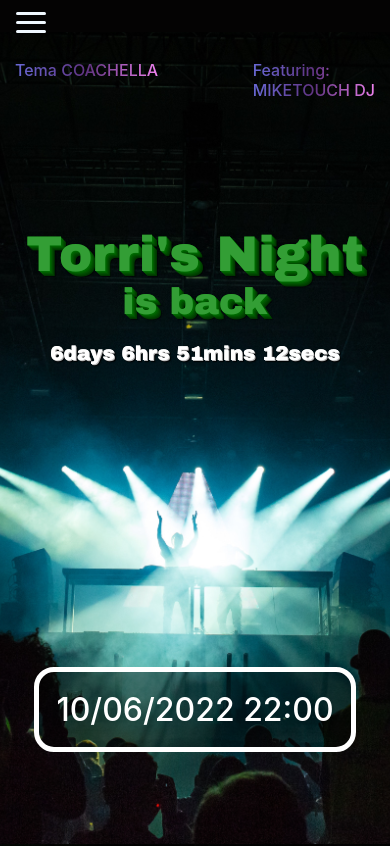
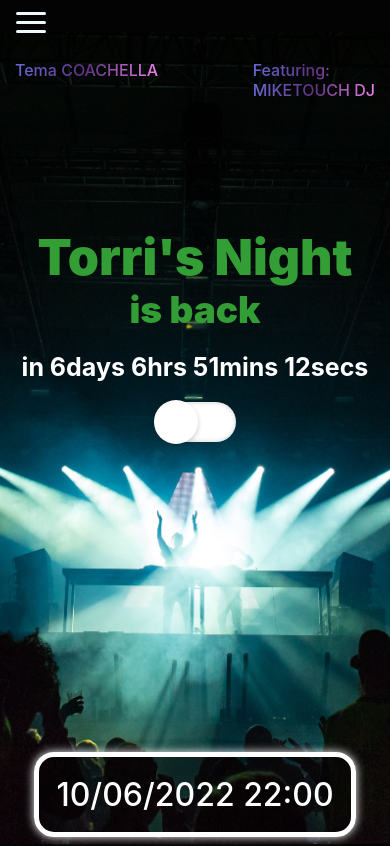
Before and after one commit to leoddi/torrisNight, a plain HTML site: page index.html in a window 390 px wide. Shown: the top 846 px of the page. Drawn offline with Linux system fonts and the light colour scheme.

Commit message:
Migliorie mobile e effetti visivi

```diff
--- a/index.html
+++ b/index.html
@@ -72,7 +72,8 @@
                   var minutes = Math.floor((distance % _hour) / _minute);
                   var seconds = Math.floor((distance % _minute) / _second);
 
-                  document.getElementById('countdown').innerHTML = days + 'days ';
+                  document.getElementById('countdown').innerHTML = 'in ';
+                  document.getElementById('countdown').innerHTML += days + 'days ';
                   document.getElementById('countdown').innerHTML += hours + 'hrs ';
                   document.getElementById('countdown').innerHTML += minutes + 'mins ';
                   document.getElementById('countdown').innerHTML += seconds + 'secs';
@@ -81,6 +82,9 @@
               timer = setInterval(showRemaining, 1000);
         </script>
         <div id="countdown"></div>
+        <div class="center">
+          <input id="switch" type="checkbox" name="">
+        </div>
       </div>
 
       <!--data e ora-->
@@ -104,7 +108,7 @@
       <div id="info">
         <div class="shuttle">
           <div class="css-3d-text-3">+16</div>
-          <i class="fa-solid fa-van-shuttle fa-6x"></i>
+          <i class="fa-solid fa-van-shuttle fa-6x" style="padding: 0px; "></i>
         </div>
         <div class="informazioni">
           <p>Dopo 2 anni torna la Torri's Night, la più grande festa della nostra scuola. Si tratta di una festa +16 e per la quale è necessario farsi mettre in lista entro l'8 giugno. Il costo è di 15€ comprensivo di drink e per chi volesse è disponibile anche un servizio di Shuttle al costo aggiuntivo di 4 euro. Per tutti i minorenni inoltre è obbligatorio consegnare anche la liberatoria firmata dai genitori. Per ulteriori informazioni potete contattare gli organizzatori.</p>
--- a/script.js
+++ b/script.js
@@ -2,8 +2,15 @@ const toggleButton = document.getElementsByClassName('toggleButton')[0];
 const navbarlinks = document.getElementsByClassName('navbarList')[0];
 const tema = document.getElementsByClassName('tema')[0];
 const feat = document.getElementsByClassName('feat')[0];
+const button = document.getElementsByClassName('center')[0];
+const titolo = document.getElementsByClassName('css-3d-text')[0];
+const sottotitolo = document.getElementsByClassName('css-3d-text-2')[0];
 
 
+button.addEventListener('click', ()=>{
+    titolo.classList.toggle('active');
+    sottotitolo.classList.toggle('active');
+})
 
 toggleButton.addEventListener('click', ()=>{
     navbarlinks.classList.toggle('active');
--- a/style.css
+++ b/style.css
@@ -27,49 +27,33 @@ body {
     align-items: center;
 }
 .css-3d-text {
-    font-size: 87px;
+    font-size: 120px;
+    font-weight: 900;
     color: #339e35;
-    font-family: "Arial Black", Gadget, sans-serif;
-    text-shadow: 0px 0px 0 rgb(18,125,20),
-                 1px 1px 0 rgb(10,117,12),
-                 2px 2px 0 rgb(1,108,3),
-                 3px 3px 0 rgb(-7,100,0),
-                 4px 4px 0 rgb(-15,92,0),
-                 5px 5px 0 rgb(-23,84,0),
-                 6px 6px 0 rgb(-32,75,0),
-                 7px 7px 0 rgb(-40,67,0),
-                 8px 8px  0 rgb(-48,59,0),
-                 9px 9px 8px rgba(0,0,0,0),
-                 9px 9px 1px rgba(0,0,0,0.5),
-                 0px 0px 8px rgba(0,0,0,.2);
+
+}
+.css-3d-text.active {
+    font-size: 120px;
+    font-weight: 900;
+    color: #339e35;
+    text-shadow: 0 0 10px #39FF14;
 }
 .css-3d-text-2 {
-    font-size: 4.625rem;
+    font-size: 100px;
+    font-weight: 900;
     color: #339e35;
-    font-family: "Arial Black", Gadget, sans-serif;
-    text-shadow: 0px 0px 0 rgb(18,125,20),
-                 1px 1px 0 rgb(10,117,12),
-                 2px 2px 0 rgb(1,108,3),
-                 3px 3px 0 rgb(-7,100,0),
-                 4px 4px 0 rgb(-15,92,0),
-                 5px 5px 0 rgb(-23,84,0),
-                 6px 6px 0 rgb(-32,75,0),
-                 7px 7px 0 rgb(-40,67,0),
-                 8px 8px  0 rgb(-48,59,0),
-                 9px 9px 8px rgba(0,0,0,0),
-                 9px 9px 1px rgba(0,0,0,0.5),
-                 0px 0px 8px rgba(0,0,0,.2);
+}
+.css-3d-text-2.active {
+    font-size: 100px;
+    font-weight: 900;
+    color: #339e35;
+    text-shadow: 0 0 10px #39FF14;
 }
 #countdown {
     margin-top: 20px;
-    font-size: 35px;
+    font-size: 50px;
     color: #ffffff;
-    font-family: "Arial Black", Gadget, sans-serif;
-    text-shadow: 0px 0px 0 rgb(219,219,219),
-                 1px 1px  0 rgb(183,183,183),
-                 2px 2px 1px rgba(0,0,0,0.6),
-                 2px 2px 1px rgba(0,0,0,0.5),
-                 0px 0px 1px rgba(0,0,0,.2);
+    font-weight: 700;
 }
 .tema {
     position: absolute;
@@ -89,6 +73,40 @@ body {
     font-size: 1.75rem;
     font-weight: 500
 }
+.center input {
+    margin-top: 20px;
+    position: relative;
+    width: 80px;
+    height: 40px;
+    -webkit-appearance: none;
+    background-color: white;
+    border-radius: 20px;
+    outline: none;
+    transition: .5s;
+    box-shadow: inset 0 0 5px rgba(0,0,0,.2);
+}
+.center input:checked {
+    background: #39be22;
+    box-shadow: 0 0 10px #39FF14;
+}
+.center input::before {
+    content: '';
+    position: absolute;
+    width: 40px;
+    height: 40px;
+    border-radius: 20px;
+    top: 0;
+    left: 0;
+    background: white;
+    transition: .5s;
+    transform: scale(1.1);
+    box-shadow: 0 2px 5px rgba(0,0,0,.2);
+
+}
+.center input:checked::before {
+    left: 40px;
+}
+
 
 
 .navbar {
@@ -140,6 +158,7 @@ a {
     background-color: rgba(0,0,0, 0.4);
     border-style: solid;
     border-color: #ffffff;
+    box-shadow: 0 0 10px #ffffff;
     border-radius: 20px;
     border-width: 10px;
     width: 40%;
@@ -168,6 +187,7 @@ a {
     margin-right: 15px;
     border-style: solid;
     border-color: #ffffff;
+    box-shadow: 0 0 10px #ffffff;
     border-radius: 20px;
     border-width: 10px;
     width: 33%;
@@ -183,10 +203,11 @@ a {
     margin-left: 15px;
     border-style: solid;
     border-color: #ffffff;
+    box-shadow: 0 0 10px #ffffff;
     border-radius: 20px;
     border-width: 10px;
     width: auto;
-    height: auto;
+    height: 450px;
 }
 
 
@@ -201,6 +222,7 @@ a {
 .shuttle {
     display: flex;
     justify-content: center;
+    align-items: center;
     flex-direction: column;
     color: white;
     margin: 20px;
@@ -209,18 +231,14 @@ a {
     margin-bottom: 25px;
     font-size: 75px;
     color: #ffffff;
-    font-family: "Arial Black", Gadget, sans-serif;
-    text-shadow: 0px 0px 0 rgb(219,219,219),
-                 1px 1px  0 rgb(183,183,183),
-                 2px 2px 1px rgba(0,0,0,0.6),
-                 2px 2px 1px rgba(0,0,0,0.5),
-                 0px 0px 1px rgba(0,0,0,.2);
+    font-weight: 800;
  }
 .informazioni {
     background-color: rgb(0,0,0);
     background-color: rgba(0,0,0, 0.4);
     border-style: solid;
     border-color: #ffffff;
+    box-shadow: 0 0 10px #ffffff;
     border-radius: 20px;
     border-width: 10px;
     width: 50%;
@@ -248,9 +266,13 @@ a {
     display: flex;
     justify-content: center;
     align-items: center;
+    margin: 20px 0px;
 }
 .social a {
     margin: 25px;
+}
+.social i:hover {
+    color: aliceblue;
 }
 
 
@@ -300,6 +322,7 @@ footer {
     }
     .dove2 {
         margin-left: 0;
+        height: 400px;
     }
     iframe {
         width: 500px;
@@ -331,8 +354,62 @@ footer {
     }
 }
 @media (max-width:1000px){
+    #countdown {
+        margin-top: 20px;
+        font-size: 35px;
+        color: #ffffff;
+        font-weight: 700;
+    }
+    .css-3d-text {
+        font-size: 100px;
+        font-weight: 900;
+        color: #339e35;
+
+    }
+    .css-3d-text.active {
+        font-size: 100px;
+        font-weight: 900;
+        color: #339e35;
+        text-shadow: 0 0 10px #39FF14;
+    }
+    .css-3d-text-2 {
+        font-size: 80px;
+        font-weight: 900;
+        color: #339e35;
+    }
+    .css-3d-text-2.active {
+        font-size: 80px;
+        font-weight: 900;
+        color: #339e35;
+        text-shadow: 0 0 10px #39FF14;
+    }
     i {
         color: white;
+    }
+}
+@media (max-width:700px){
+    .css-3d-text {
+        font-size: 80px;
+        font-weight: 900;
+        color: #339e35;
+
+    }
+    .css-3d-text.active {
+        font-size: 80px;
+        font-weight: 900;
+        color: #339e35;
+        text-shadow: 0 0 10px #39FF14;
+    }
+    .css-3d-text-2 {
+        font-size: 65px;
+        font-weight: 900;
+        color: #339e35;
+    }
+    .css-3d-text-2.active {
+        font-size: 65px;
+        font-weight: 900;
+        color: #339e35;
+        text-shadow: 0 0 10px #39FF14;
     }
 }
 @media (max-width:600px){
@@ -354,43 +431,34 @@ footer {
     #main {
         margin: 50% 0px;
     }
+     #countdown {
+        margin-top: 20px;
+        font-size: 25px;
+        color: #ffffff;
+        font-weight: 700;
+    }
     .css-3d-text {
-        font-size: 50px;
+        font-size: 60px;
+        font-weight: 900;
         color: #339e35;
-        font-family: "Arial Black", Gadget, sans-serif;
-        text-shadow: 0px 0px 0 rgb(13,120,15),
-                     1px 1px 0 rgb(0,107,2),
-                     2px 2px 0 rgb(-14,93,0),
-                     3px 3px 0 rgb(-27,80,0),
-                     4px 4px 0 rgb(-40,67,0),
-                     5px 5px  0 rgb(-53,54,0),
-                     6px 6px 5px rgba(0,0,0,0),
-                     6px 6px 1px rgba(0,0,0,0.5),
-                     0px 0px 5px rgba(0,0,0,.2);
-     }
-     .css-3d-text-2 {
-        font-size: 37px;
+
+    }
+    .css-3d-text.active {
+        font-size: 60px;
+        font-weight: 900;
         color: #339e35;
-        font-family: "Arial Black", Gadget, sans-serif;
-        text-shadow: 0px 0px 0 rgb(13,120,15),
-                     1px 1px 0 rgb(0,107,2),
-                     2px 2px 0 rgb(-14,93,0),
-                     3px 3px 0 rgb(-27,80,0),
-                     4px 4px 0 rgb(-40,67,0),
-                     5px 5px  0 rgb(-53,54,0),
-                     6px 6px 5px rgba(0,0,0,0),
-                     6px 6px 1px rgba(0,0,0,0.5),
-                     0px 0px 5px rgba(0,0,0,.2);
-     }
-     #countdown {
-        font-size: 20px;
-        color: #ffffff;
-        font-family: "Arial Black", Gadget, sans-serif;
-        text-shadow: 0px 0px 0 rgb(219,219,219),
-                     1px 1px  0 rgb(183,183,183),
-                     2px 2px 1px rgba(0,0,0,0.6),
-                     2px 2px 1px rgba(0,0,0,0.5),
-                     0px 0px 1px rgba(0,0,0,.2);
+        text-shadow: 0 0 8px #39FF14;
+    }
+    .css-3d-text-2 {
+        font-size: 45px;
+        font-weight: 900;
+        color: #339e35;
+    }
+    .css-3d-text-2.active {
+        font-size: 45px;
+        font-weight: 900;
+        color: #339e35;
+        text-shadow: 0 0 8px #39FF14;
     }
     .tema, .feat {
         font-size: 1rem;
@@ -420,6 +488,9 @@ footer {
         height: 15%;
         font-size: 2rem;
     }
+    .dove2 {
+        height: 300px;
+    }
     iframe {
         width: 300px;
         height: 300px;
@@ -439,3 +510,28 @@ footer {
         flex-direction: column;
     }
 }
+@media (max-width:400px){
+    .css-3d-text {
+        font-size: 50px;
+        font-weight: 900;
+        color: #339e35;
+
+    }
+    .css-3d-text.active {
+        font-size: 50px;
+        font-weight: 900;
+        color: #339e35;
+        text-shadow: 0 0 5px #39FF14;
+    }
+    .css-3d-text-2 {
+        font-size: 37px;
+        font-weight: 900;
+        color: #339e35;
+    }
+    .css-3d-text-2.active {
+        font-size: 37px;
+        font-weight: 900;
+        color: #339e35;
+        text-shadow: 0 0 5px #39FF14;
+    }
+}
```
